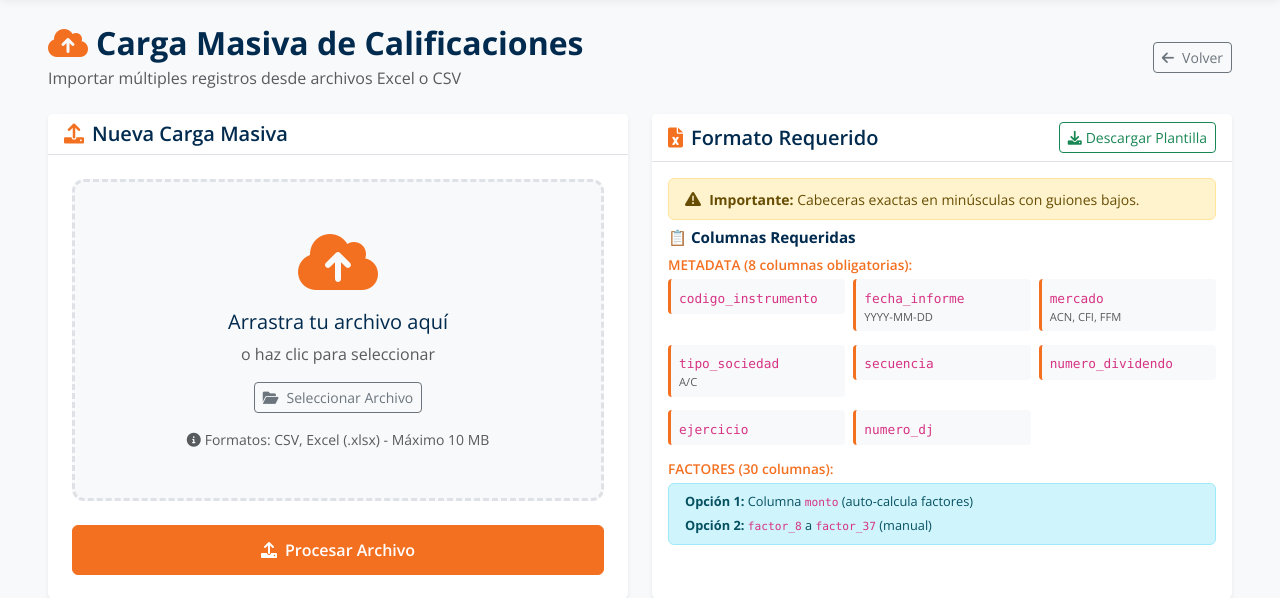
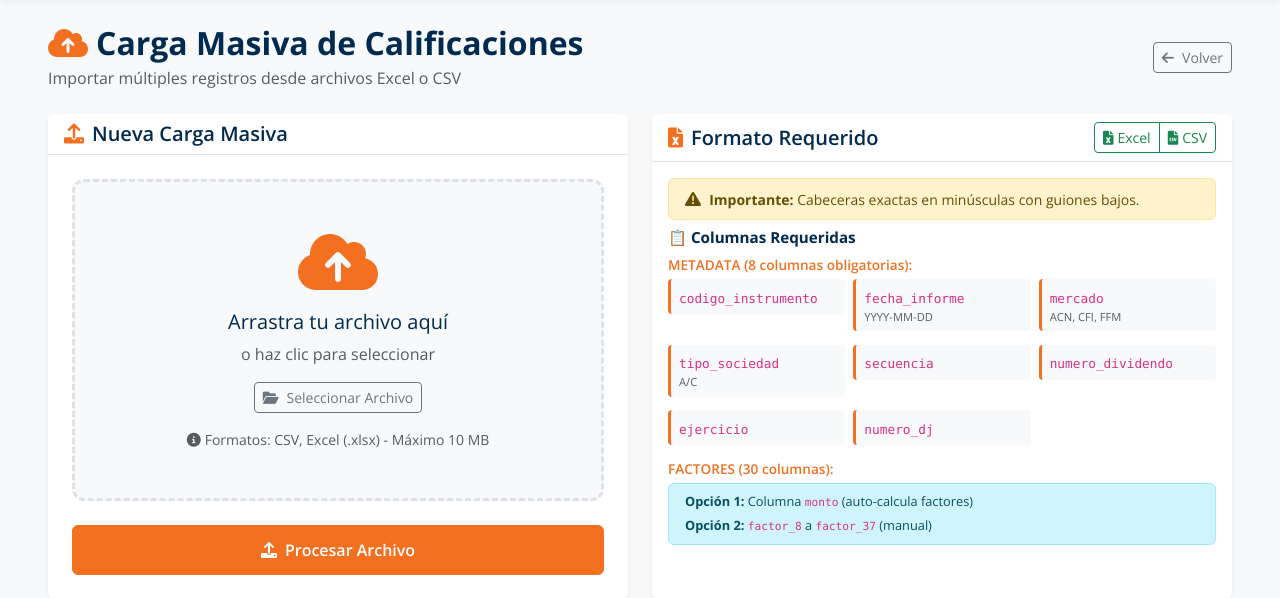
Before and after one commit to Ewniah/nuam_project, a Django app: page /carga-masiva/ in a window 1280 px wide. Shown: the part 76-674 px from the top of the page. Run offline with Django 5.2, Linux system fonts and the light colour scheme; the visitor is signed in with stand-in values (Sample User, id 1); data that the repository does not hold is empty.

Commit message:
feat: añadir descarga de plantilla en formatos Excel y CSV con botones separados

```diff
--- a/calificaciones/urls.py
+++ b/calificaciones/urls.py
@@ -22,7 +22,8 @@ urlpatterns = [
 
     # Carga Masiva
     path('carga-masiva/', views.carga_masiva, name='carga_masiva'),
-    path('carga-masiva/plantilla/', views.descargar_plantilla, name='descargar_plantilla'),
+    path('carga-masiva/plantilla/xlsx/', views.descargar_plantilla, {'formato': 'xlsx'}, name='descargar_plantilla'),
+    path('carga-masiva/plantilla/csv/', views.descargar_plantilla, {'formato': 'csv'}, name='descargar_plantilla_csv'),
 
     # Exportación
     path('exportar/excel/', views.exportar_excel, name='exportar_excel'),
--- a/calificaciones/views.py
+++ b/calificaciones/views.py
@@ -1642,24 +1642,23 @@ def carga_masiva(request):
 
 @login_required
 @requiere_permiso("crear")
-def descargar_plantilla(request):
-    """
-    Genera y descarga una plantilla Excel para carga masiva de calificaciones.
-
-    Crea un archivo Excel con las columnas requeridas y una fila de ejemplo
+def descargar_plantilla(request, formato='xlsx'):
+    """
+    Genera y descarga una plantilla para carga masiva de calificaciones en formato Excel o CSV.
+
+    Crea un archivo con las columnas requeridas y una fila de ejemplo
     para facilitar la carga masiva de calificaciones tributarias.
 
-    Retorna:
-        HttpResponse: Archivo Excel descargable con:
-            - Content-Type: application/vnd.openxmlformats-officedocument.spreadsheetml.sheet
-            - Filename: plantilla_carga_masiva.xlsx
-            - Columnas: metadata + 30 factores (8-37)
-    """
-    # Crear libro de Excel
-    wb = openpyxl.Workbook()
-    ws = wb.active
-    ws.title = "Plantilla Carga Masiva"
-
+    Parámetros:
+        request: HttpRequest
+        formato: str - 'xlsx' o 'csv' (default: 'xlsx')
+
+    Retorna:
+        HttpResponse: Archivo descargable con:
+            - Excel: application/vnd.openxmlformats-officedocument.spreadsheetml.sheet
+            - CSV: text/csv; charset=utf-8
+            - Columnas: metadata (8) + 30 factores (8-37)
+    """
     # Encabezados de metadata
     headers = [
         "codigo_instrumento",
@@ -1676,8 +1675,6 @@ def descargar_plantilla(request):
     for i in range(8, 38):
         headers.append(f"factor_{i}")
 
-    ws.append(headers)
-
     # Fila de ejemplo
     ejemplo = [
         "INST001",  # codigo_instrumento
@@ -1694,23 +1691,41 @@ def descargar_plantilla(request):
     for i in range(30):
         ejemplo.append("0.0333")
 
-    ws.append(ejemplo)
-
-    # Estilo de encabezados (opcional)
-    for cell in ws[1]:
-        cell.font = openpyxl.styles.Font(bold=True)
-        cell.fill = openpyxl.styles.PatternFill(start_color="F37021", end_color="F37021", fill_type="solid")
-        cell.font = openpyxl.styles.Font(bold=True, color="FFFFFF")
-
-    # Preparar respuesta HTTP
-    response = HttpResponse(
-        content_type="application/vnd.openxmlformats-officedocument.spreadsheetml.sheet"
-    )
-    response["Content-Disposition"] = "attachment; filename=plantilla_carga_masiva.xlsx"
-
-    wb.save(response)
-
-    logger.info(f"Template downloaded - User: {request.user.username}")
+    if formato == 'csv':
+        # Generar CSV
+        response = HttpResponse(content_type='text/csv; charset=utf-8')
+        response['Content-Disposition'] = 'attachment; filename=plantilla_carga_masiva.csv'
+
+        # Agregar BOM para Excel en Windows
+        response.write('\ufeff')
+
+        writer = csv.writer(response)
+        writer.writerow(headers)
+        writer.writerow(ejemplo)
+
+        logger.info(f"CSV template downloaded - User: {request.user.username}")
+    else:
+        # Generar Excel
+        wb = openpyxl.Workbook()
+        ws = wb.active
+        ws.title = "Plantilla Carga Masiva"
+
+        ws.append(headers)
+        ws.append(ejemplo)
+
+        # Estilo de encabezados
+        for cell in ws[1]:
+            cell.font = openpyxl.styles.Font(bold=True, color="FFFFFF")
+            cell.fill = openpyxl.styles.PatternFill(start_color="F37021", end_color="F37021", fill_type="solid")
+
+        response = HttpResponse(
+            content_type="application/vnd.openxmlformats-officedocument.spreadsheetml.sheet"
+        )
+        response["Content-Disposition"] = "attachment; filename=plantilla_carga_masiva.xlsx"
+
+        wb.save(response)
+
+        logger.info(f"Excel template downloaded - User: {request.user.username}")
 
     return response
 
--- a/templates/calificaciones/carga_masiva.html
+++ b/templates/calificaciones/carga_masiva.html
@@ -154,9 +154,14 @@
                     <h5 class="mb-0 fw-semibold" style="color: #002A4E;">
                         <i class="fas fa-file-excel me-2" style="color: #F37021;"></i>Formato Requerido
                     </h5>
-                    <a href="{% url 'descargar_plantilla' %}" class="btn btn-sm btn-outline-success">
-                        <i class="fas fa-download me-1"></i>Descargar Plantilla
-                    </a>
+                    <div class="btn-group" role="group">
+                        <a href="{% url 'descargar_plantilla' %}" class="btn btn-sm btn-outline-success">
+                            <i class="fas fa-file-excel me-1"></i>Excel
+                        </a>
+                        <a href="{% url 'descargar_plantilla_csv' %}" class="btn btn-sm btn-outline-success">
+                            <i class="fas fa-file-csv me-1"></i>CSV
+                        </a>
+                    </div>
                 </div>
                 <div class="card-body p-3">
                     <div class="alert alert-warning mb-2 py-2">
```
